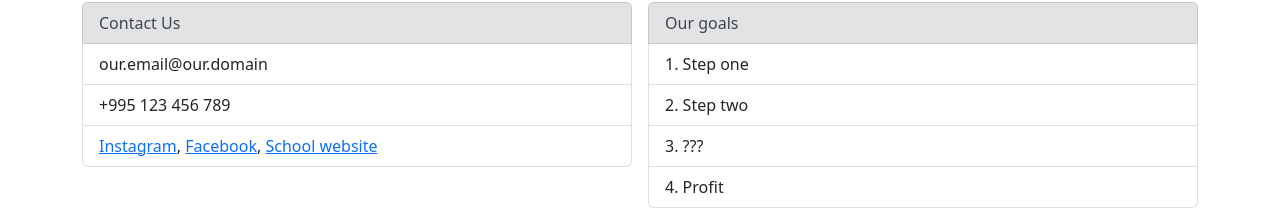
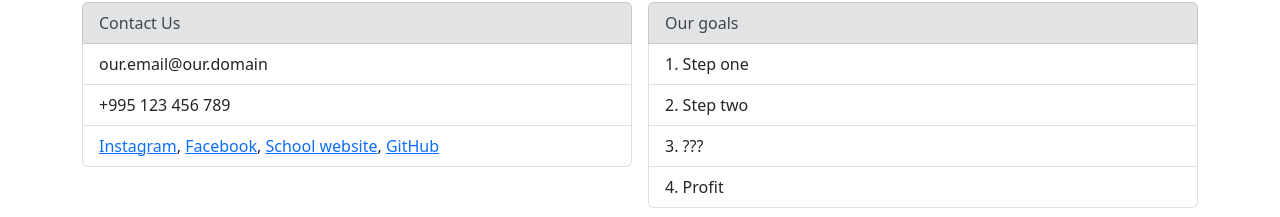
Before and after one commit to Mermisi-Self-Gov/Mermisi-Self-Gov.github.io, a React (Create React App) app: page / in a window 1280 px wide. Shown: the part 987-1204 px from the top of the page. Built offline with nearby package versions, Linux system fonts and the light colour scheme.

Commit message:
added github link to the footer

```diff
--- a/src/components/Footer.js
+++ b/src/components/Footer.js
@@ -13,7 +13,7 @@ export default function Footer() {
               <ListGroup.Item variant="secondary">Contact Us</ListGroup.Item>
               <ListGroup.Item>our.email@our.domain</ListGroup.Item>
               <ListGroup.Item>+995 123 456 789</ListGroup.Item>
-              <ListGroup.Item><a href="https://instagram.com">Instagram</a>, <a href="https://facebook.com">Facebook</a>, <a href="https://mermisi.edu.ge">School website</a> </ListGroup.Item>
+              <ListGroup.Item><a href="https://instagram.com">Instagram</a>, <a href="https://facebook.com">Facebook</a>, <a href="https://mermisi.edu.ge">School website</a>, <a href="https://github.com/Mermisi-Self-Gov">GitHub</a> </ListGroup.Item>
             </ListGroup>
           </Col>
           <Col md={6}>
```
